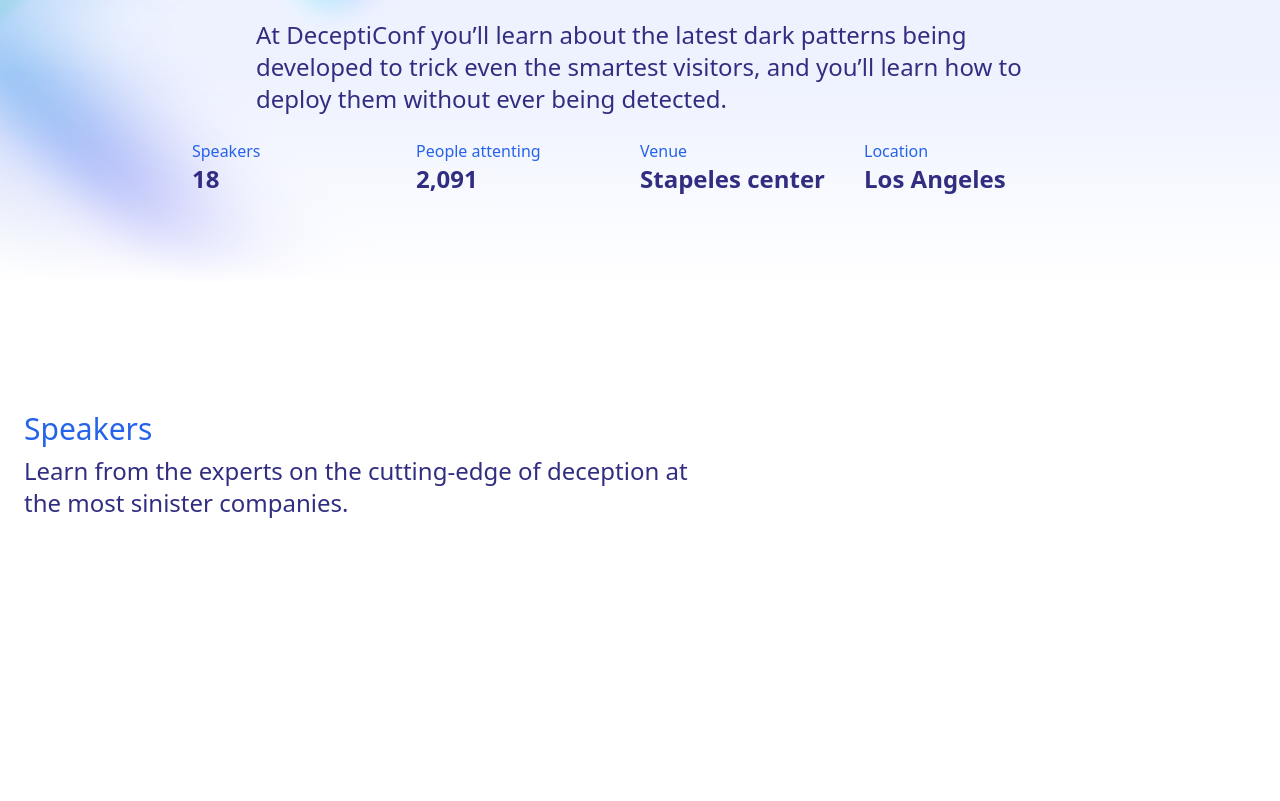
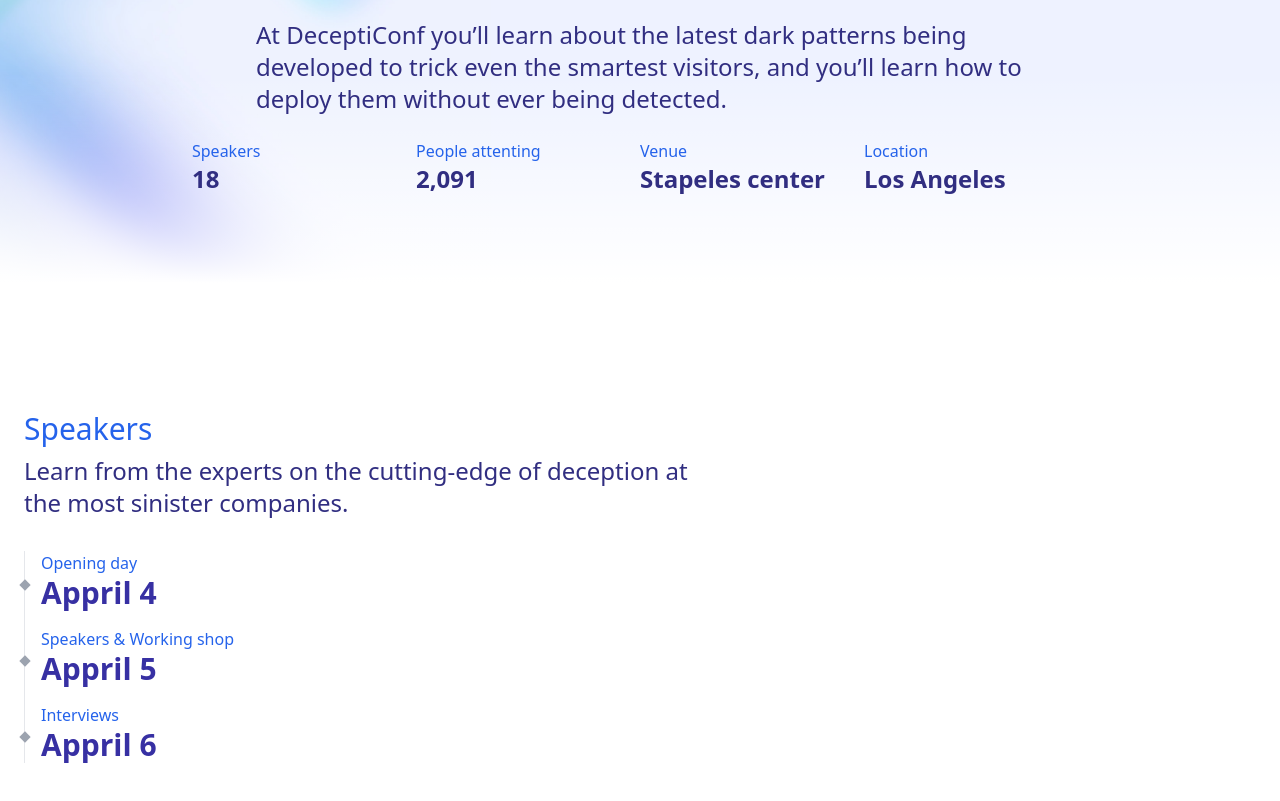
Before and after one commit to Amin-Ansari/tailwin-DeceptiConf-layout, a plain HTML site: page index.html in a window 1280 px wide. Shown: the part 533-1334 px from the top of the page. Before the commit the page ends 1180 px from the top, so only its background shows below. Drawn offline with Linux system fonts and the light colour scheme; files whose address does not match are found by name.

Commit message:
The timeline is finished

```diff
--- a/index.html
+++ b/index.html
@@ -100,6 +100,29 @@
           the most sinister companies.
         </p>
       </div>
+      <div
+        class="grid my-8 grid-cols-12 pb-5 overflow-x-auto lg:overflow-visible"
+      >
+        <div class="col-span-12 lg:col-span-3">
+          <ul
+            class="flex w-full md:justify-center lg:flex-col lg:ps-4 lg:border-l-[1px] lg:border-r-red-500 lg:even:*:my-4 "
+          >
+            <li class="w-max me-6 shrink-0 lg:before:inline-block lg:before:absolute lg:before:content-[''] lg:before:bg-gray-400 lg:before:w-2 lg:before:h-2 lg:before:left-[-20px] lg:before:top-[50%] lg:before:rotate-[45deg] relative">
+              <h3 class="text-blue-600">Opening day</h3>
+              <p class="text-indigo-800 text-3xl font-semibold">Appril 4</p>
+            </li>
+            <li class="w-max me-6 shrink-0 lg:before:inline-block lg:before:absolute lg:before:content-[''] lg:before:bg-gray-400 lg:before:w-2 lg:before:h-2 lg:before:left-[-20px] lg:before:top-[50%] lg:before:rotate-[45deg] relative">
+              <h3 class="text-blue-600">Speakers & Working shop</h3>
+              <p class="text-indigo-800 text-3xl font-semibold">Appril 5</p>
+            </li>
+            <li class="w-max me-6 shrink-0 lg:before:inline-block lg:before:absolute lg:before:content-[''] lg:before:bg-gray-400 lg:before:w-2 lg:before:h-2 lg:before:left-[-20px] lg:before:top-[50%] lg:before:rotate-[45deg] relative">
+              <h3 class="text-blue-600">Interviews</h3>
+              <p class="text-indigo-800 text-3xl font-semibold">Appril 6</p>
+            </li>
+
+          </ul>
+        </div>
+
     </section>
   </body>
 </html>
--- a/tailwind.config.js
+++ b/tailwind.config.js
@@ -4,5 +4,5 @@ module.exports = {
   theme: {
     extend: {}
   },
-  plugins: []
+  variants: {}
 };
```
Also changed, not shown: dist/tailwind.css.
